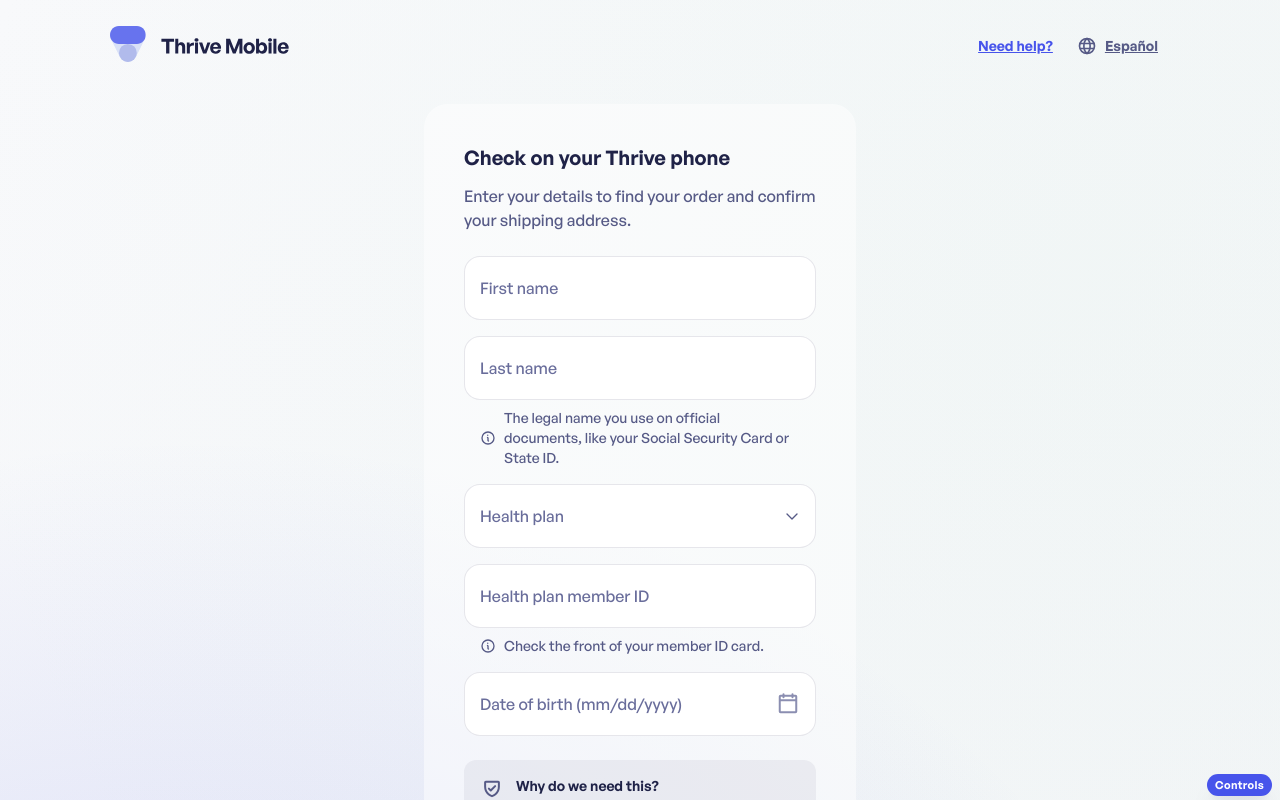
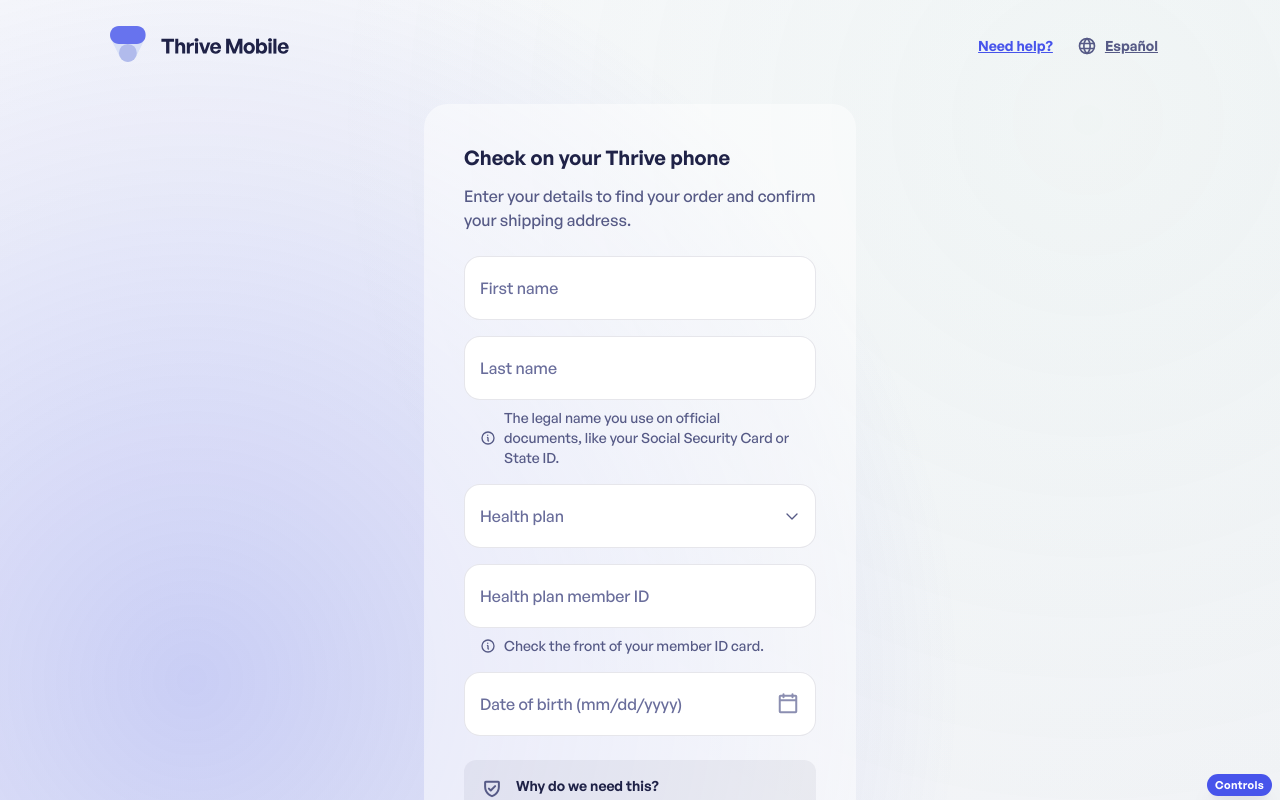
Before and after one commit to sophiabae-tht/shipping-tracker, a Next.js app: page /lookup in a window 1280 px wide. Shown: the top 800 px of the page. Built offline with nearby package versions, Linux system fonts and the light colour scheme.

Commit message:
address page icons for inputs

```diff
--- a/src/app/globals.css
+++ b/src/app/globals.css
@@ -13,21 +13,25 @@
   --breakpoint-split: 53.5rem;
 }
 
-html,
-body {
-  background: var(--color-background-sunken);
+/*
+ * Page background, painted on the whole canvas so it also sits behind dropdowns that extend past the content
+ * (e.g. the State list), with no hard edge. Phones: background/base.
+ * From 481px: enroll.thrivemobile.com's gradient (soft green glow top-right, blue glow bottom-left, over a
+ * diagonal near-white base; the two base stops are hardcoded on the live site too). It's fixed to the
+ * viewport so it never runs out or tiles while scrolling.
+ */
+html {
+  background: var(--color-background-base);
 }
 
-/*
- * Page background from enroll.thrivemobile.com (applied above 480px, like the live site): a soft green
- * glow top-right, a blue glow bottom-left, over a diagonal near-white base. The two base stops are
- * hardcoded on the live site too (they sit between background/base and background/sunken).
- */
-@utility bg-enroll-page {
-  background:
-    radial-gradient(circle at 85% 15%, color-mix(in srgb, var(--color-fill-accent-strong) 5%, transparent) 0%, transparent 60%),
-    radial-gradient(circle at 15% 85%, color-mix(in srgb, var(--color-fill-brand-strong) 25%, transparent) 0%, transparent 60%),
-    linear-gradient(135deg, #f8f9fb 0%, #f1f3f6 100%);
+@media (min-width: 30.0625rem) {
+  html {
+    background:
+      radial-gradient(circle at 85% 15%, color-mix(in srgb, var(--color-fill-accent-strong) 5%, transparent) 0%, transparent 60%),
+      radial-gradient(circle at 15% 85%, color-mix(in srgb, var(--color-fill-brand-strong) 25%, transparent) 0%, transparent 60%),
+      linear-gradient(135deg, #f8f9fb 0%, #f1f3f6 100%) #f1f3f6;
+    background-attachment: fixed;
+  }
 }
 
 /* Tailwind v4 resets buttons to the default cursor; every enabled button here is clickable. */
--- a/src/app/layout.tsx
+++ b/src/app/layout.tsx
@@ -27,7 +27,7 @@ export default function RootLayout({ children }: Readonly<{ children: React.Reac
       </head>
       <body>
         <AddressStoreProvider>
-          <div className="relative flex min-h-dvh w-full flex-col bg-background-base">
+          <div className="relative flex min-h-dvh w-full flex-col">
             {children}
           </div>
           <Suspense>
--- a/src/components/Field.tsx
+++ b/src/components/Field.tsx
@@ -60,7 +60,17 @@ export const Input = forwardRef<HTMLInputElement, InputProps>(function Input(
   const raised = focused || value.length > 0;
   return (
     <div className={`w-full px-16 pt-16 ${className}`}>
-      <div className={boxClasses(focused, error)}>
+      {/* A click anywhere in the box (icon included, e.g. the Address search icon) puts the cursor in the field.
+          Icon buttons such as the date-picker toggle keep their own action. */}
+      <div
+        className={`${boxClasses(focused, error)} cursor-text`}
+        onMouseDown={(e) => {
+          const target = e.target as HTMLElement;
+          if (target.closest("button") || target.tagName === "INPUT") return;
+          e.preventDefault();
+          (e.currentTarget.querySelector("input") as HTMLInputElement | null)?.focus();
+        }}
+      >
         <FloatingLabel htmlFor={id} label={label} raised={raised} />
         <input
           ref={ref}
--- a/src/components/PageShell.tsx
+++ b/src/components/PageShell.tsx
@@ -4,7 +4,7 @@ import { PrototypeLabel } from "./Screen";
 /**
  * Responsive page frame.
  * Mobile: the 360px Shipping frames (topAppBar, full-bleed content, sticky footer buttons).
- * web+: the Enrollment desktop layout: the live enrollment site's gradient page background, webHeaderDesktop,
+ * web+: the Enrollment desktop layout (the live site's gradient page background is on <html>), webHeaderDesktop,
  * and centered cards (main 432px like enroll.thrivemobile.com; on split an optional 352px side card, 24px apart).
  */
 export function PageShell({
@@ -17,7 +17,7 @@ export function PageShell({
   children: React.ReactNode;
 }) {
   return (
-    <div className="relative isolate flex flex-1 flex-col web:bg-enroll-page">
+    <div className="relative isolate flex flex-1 flex-col">
       <Header backHref={backHref} onBack={onBack} />
       <main className="flex flex-1 flex-col web:flex-none web:items-center web:gap-24 web:px-24 web:pt-12 web:pb-40 split:flex-row split:items-start split:justify-center">
         {children}
```
